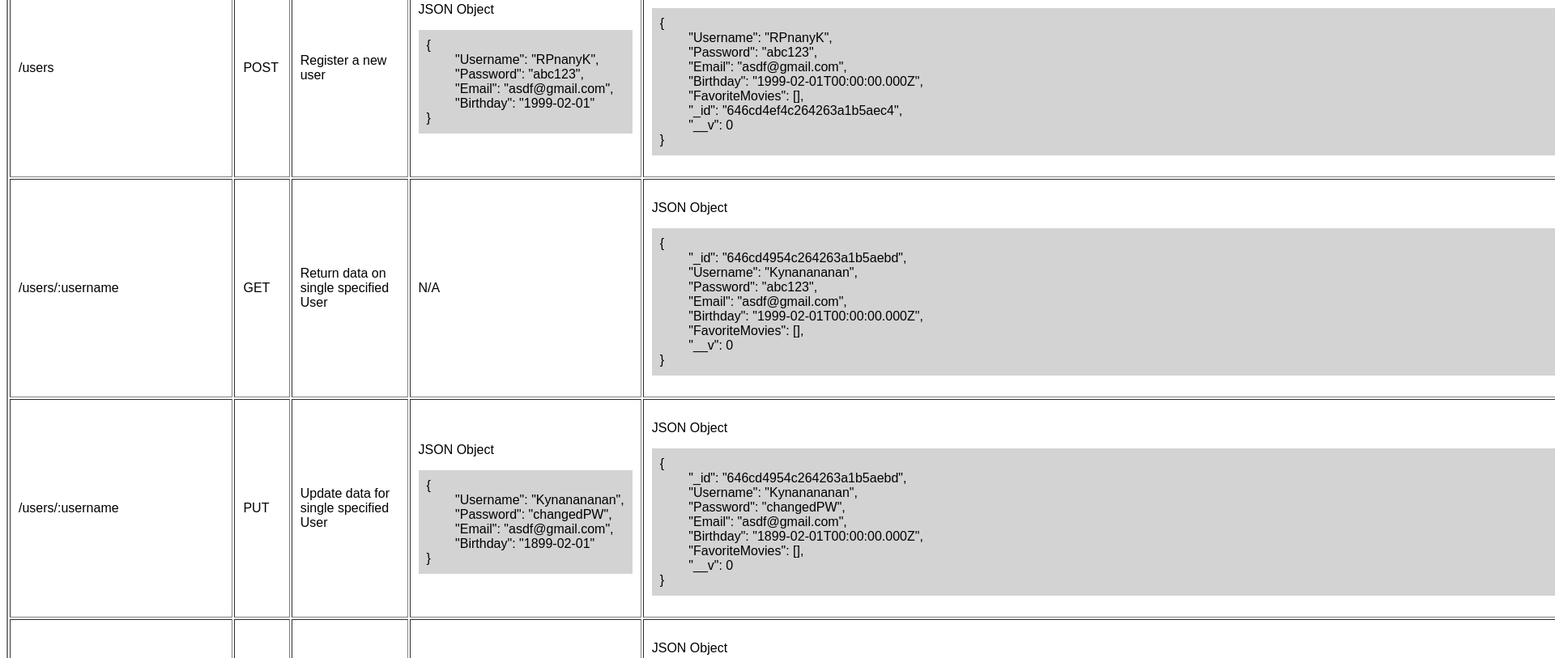
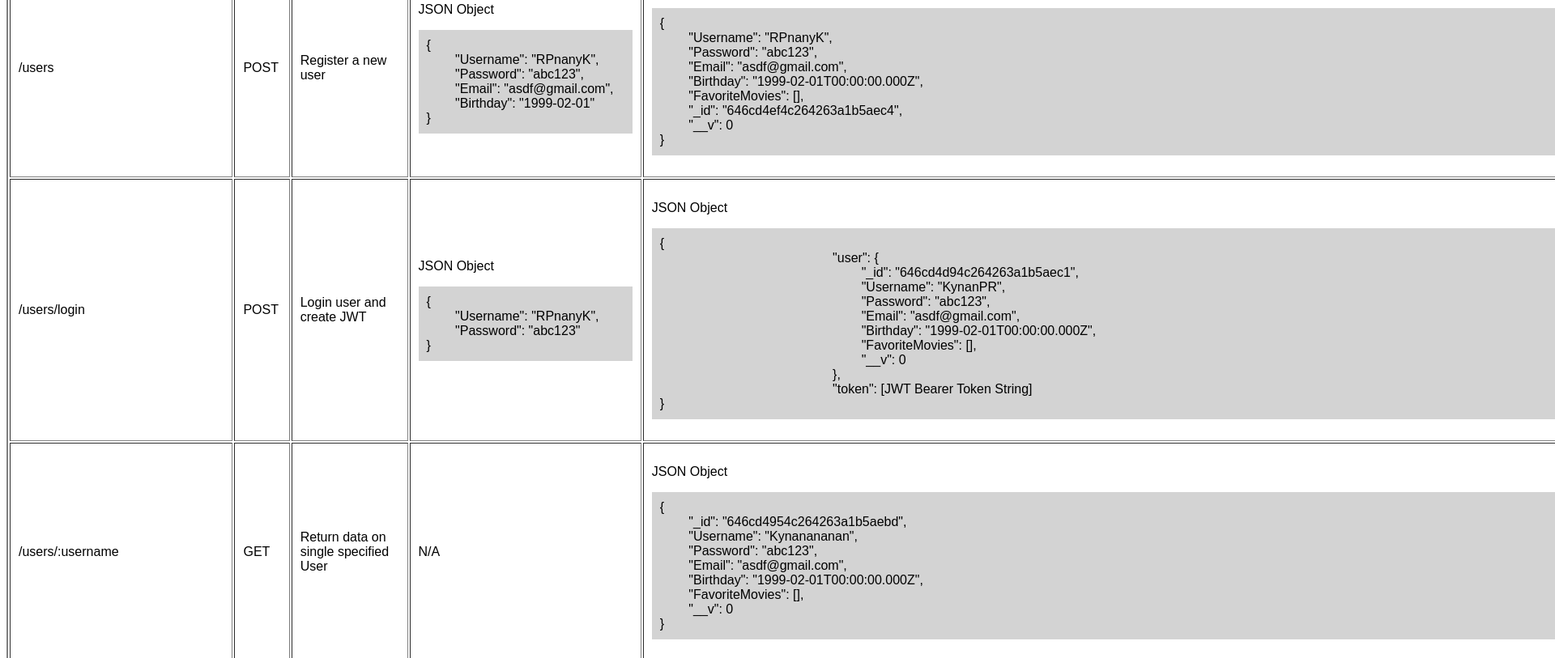
Before and after one commit to KynanPR/movie_api, a website: page public/documentation.html in a window 1280 px wide. Shown: the part 1733-2546 px from the top of the page at 81% size, 1920 px wide, since content can reach past the window. Drawn offline with Linux system fonts and the light colour scheme.

Commit message:
Added login endpoint and added auth column

```diff
--- a/public/documentation.html
+++ b/public/documentation.html
@@ -41,6 +41,7 @@
 				<th>Description</th>
 				<th>Request Body Data Format</th>
 				<th>Response Body Data Format</th>
+				<th>Authentification</th>
 			</tr>
 		</thead>
 		<tbody>
@@ -52,6 +53,7 @@
 				<td>
 					<p>index.html</p>
 				</td>
+				<td>None</td>
 			</tr>
 			<tr>
 				<td>/documentaion</td>
@@ -61,6 +63,7 @@
 				<td>
 					<p>documentation.html</p>
 				</td>
+				<td>None</td>
 			</tr>
 			<tr>
 				<td>/movies</td>
@@ -93,6 +96,7 @@
 	{movieLast}
 ]</code></pre>
 				</td>
+				<td>JWT - Bearer Token</td>
 			</tr>
 			<tr>
 				<td>/movies/:title</td>
@@ -118,6 +122,7 @@
 	"Description": "Good maths man"
 }</code></pre>
 				</td>
+				<td>JWT - Bearer Token</td>
 			</tr>
 			<tr>
 				<td>/movies/genres/:genre</td>
@@ -131,6 +136,7 @@
 	"Description": "Make haha funny films."
 }</code></pre>
 				</td>
+				<td>JWT - Bearer Token</td>
 			</tr>
 			<tr>
 				<td>/movies/directors/:director</td>
@@ -146,6 +152,7 @@
 	"Death": null
 }</code></pre>
 				</td>
+				<td>JWT - Bearer Token</td>
 			</tr>
 			<tr>
 				<td>/users</td>
@@ -172,6 +179,35 @@
 	"__v": 0
 }</code></pre>
 				</td>
+				<td>None</td>
+			</tr>
+			<tr>
+				<td>/users/login</td>
+				<td>POST</td>
+				<td>Login user and create JWT</td>
+				<td>
+					<p>JSON Object</p>
+					<pre><code>{
+	"Username": "RPnanyK",
+	"Password": "abc123"
+}</code></pre>
+				</td>
+				<td>
+					<p>JSON Object</p>
+					<pre><code>{
+						"user": {
+							"_id": "646cd4d94c264263a1b5aec1",
+							"Username": "KynanPR",
+							"Password": "abc123",
+							"Email": "asdf@gmail.com",
+							"Birthday": "1999-02-01T00:00:00.000Z",
+							"FavoriteMovies": [],
+							"__v": 0
+						},
+						"token": [JWT Bearer Token String]
+}</code></pre>
+				</td>
+				<td>HTML Authentification using Username & Password in request body</td>
 			</tr>
 			<tr>
 				<td>/users/:username</td>
@@ -192,6 +228,7 @@
 	"__v": 0
 }</code></pre>
 				</td>
+				<td>JWT - Bearer Token</td>
 			</tr>
 			<tr>
 				<td>/users/:username</td>
@@ -218,6 +255,7 @@
 	"__v": 0
 }</code></pre>
 				</td>
+				<td>JWT - Bearer Token</td>
 			</tr>
 			<tr>
 				<td>/users/:username/favorites/:movieId</td>
@@ -240,6 +278,7 @@
 	"__v": 0
 }</code></pre>
 				</td>
+				<td>JWT - Bearer Token</td>
 			</tr>
 			<tr>
 				<td>/users/:username/favorites/:movieId</td>
@@ -260,6 +299,7 @@
 	"__v": 0
 }</code></pre>
 				</td>
+				<td>JWT - Bearer Token</td>
 			</tr>
 			<tr>
 				<td>/users/:username</td>
@@ -272,6 +312,7 @@
 					<p>Message</p>
 					<pre><code>Kynanananan was deleted</code></pre>
 				</td>
+				<td>JWT - Bearer Token</td>
 			</tr>
 		</tbody>
 	</table>
```
